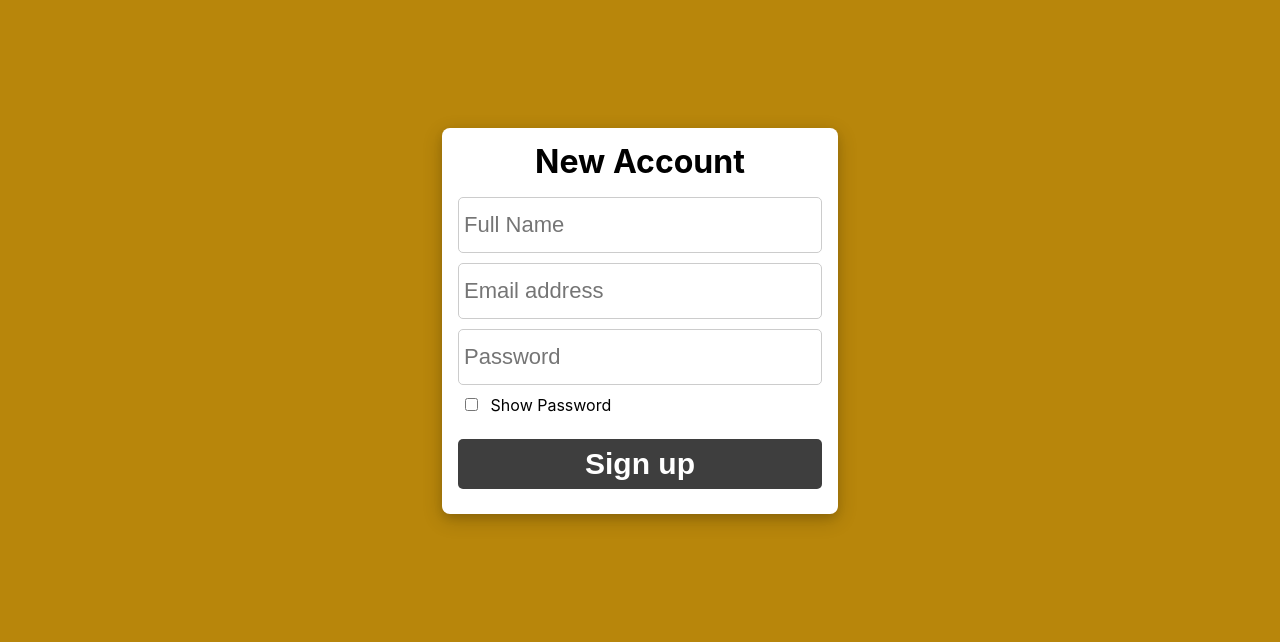
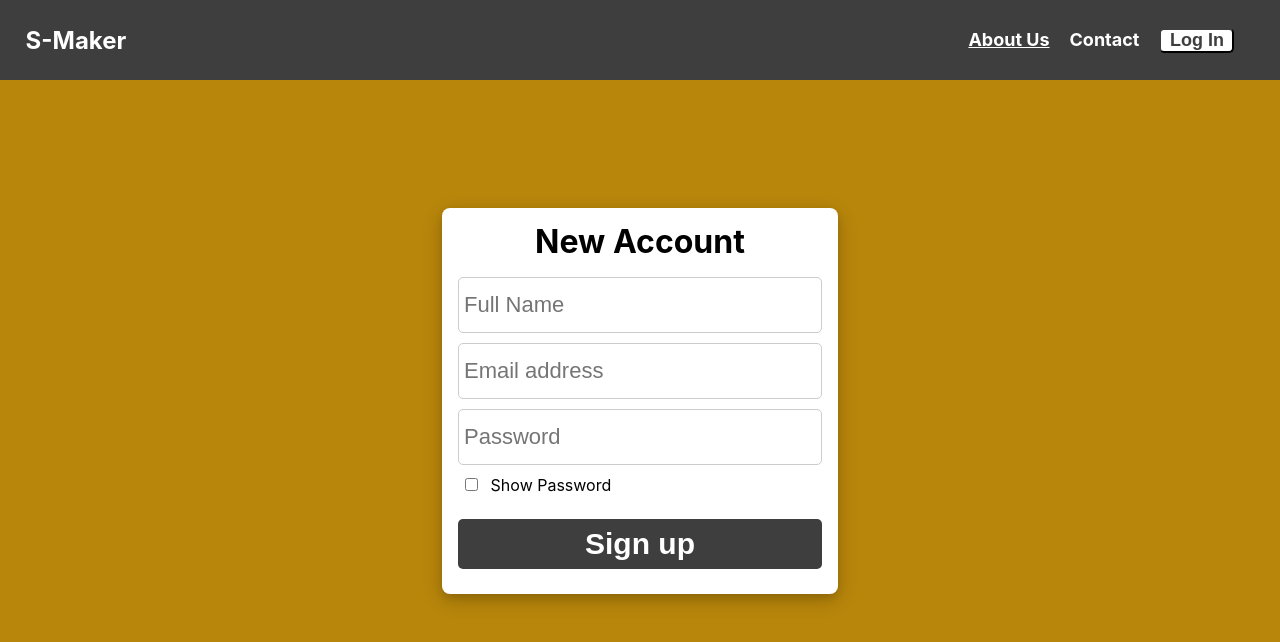
Before and after one commit to JeanPaul-AbiZeid/Address-book, a React (Create React App) app in the folder frontend-react/: page /Signup in a window 1280 px wide. Shown: the top 642 px of the page. Built offline with nearby package versions, Linux system fonts and the light colour scheme.

Commit message:
adding nav bar + styling and navigating the buttons

```diff
--- a/frontend-react/src/App.css
+++ b/frontend-react/src/App.css
@@ -13,6 +13,59 @@ body{
   margin-top: 10%;
   display: flex;
   justify-content: center;
+}
+
+/* NavBar */
+
+.top-nav {
+  display: flex;
+  background-color: rgb(62, 62, 62);
+  justify-content: space-between;
+  align-items: center;
+  padding: 0% 2%;
+  height: 80px;
+}
+
+.top-nav > h1{
+  color: white;
+}
+
+.links {
+  list-style: none;
+  display: flex;
+  justify-content: center;
+  align-items: center;
+  font-size: 18px;
+  line-height: 20px;
+  font-weight: bold;
+}
+
+.links > li {
+  color: white;
+  margin-right: 20px;
+  cursor: pointer;
+}
+
+.links > li:first-child {
+  text-decoration: underline;
+}
+
+.links > li:last-child {
+  margin-left: 0;
+}
+
+.btn-white {
+  background-color: white;
+  align-items: center;
+  color: rgb(62, 62, 62);
+  font-size: 18px;
+  line-height: 18px;
+  font-weight: bold;
+  border-radius: 5px;
+  border-color: rgb(62, 62, 62);
+  padding: 2% 0;
+  width: 75px;
+  cursor: pointer;
 }
 
 #form {
--- a/frontend-react/src/components/Contacts.js
+++ b/frontend-react/src/components/Contacts.js
@@ -1,6 +1,6 @@
 import React, {useState, useEffect} from "react";
 import '../App.css';
-import { useParams } from "react-router-dom";
+import { useParams, useNavigate } from "react-router-dom";
 import Contact from "./Contact";
 import axios from 'axios';
 import Map from "./Map";
@@ -8,6 +8,7 @@ import { FaWindowClose } from "react-icons/fa";
 
 
 const Contacts = () => {
+    const Navigation = useNavigate();
     const {id} = useParams()
     const [contacts, setContacts] = useState([]);
     const [isActive, setIsActive] = useState(false);
@@ -72,12 +73,30 @@ const Contacts = () => {
         method: "DELETE",
         });
 
-        setContacts(contacts.filter((contact) => contact._id !== contact_id))
-        setSearch(search.filter((contact) => contact._id !== contact_id))
+        setContacts(contacts.filter((contact) => contact._id !== contact_id));
+        if(search){
+            setSearch(search.filter((contact) => contact._id !== contact_id));
+        }
     };
 
 
     return (
+        <div>
+            <nav className="top-nav">
+                <h1>Address Book</h1>
+                <ul className="links">
+                    <li>About Us</li>
+                    <li>Contact</li>
+                    <li>
+                    <button className="btn-white" onClick={
+                        function logout(){
+                            localStorage.clear();
+                            Navigation("/")
+                        }
+                    }>Log Out</button>
+                </li>
+                </ul>
+            </nav>
             <div className="contacts">
                 <button className={!isActive ? "show add" : "hide"}
                 onClick={function toggle(){
@@ -170,6 +189,7 @@ const Contacts = () => {
                 </div>
 
             </div>
+        </div>
 
     );
   };
--- a/frontend-react/src/components/Login.js
+++ b/frontend-react/src/components/Login.js
@@ -11,6 +11,15 @@ const Login = () => {
     const [password, setPassword] = useState("");
     const Navigation = useNavigate();
   return (
+    <div>
+        <nav className="top-nav">
+            <h1>Address Book</h1>
+            <ul className="links">
+                <li>About Us</li>
+                <li>Contact</li>
+            </ul>
+        </nav>
+
         <div className="main">
             <div className="form-container">
                 <h1>Sign In</h1>
@@ -57,6 +66,7 @@ const Login = () => {
                 </form>
             </div>
         </div>
+    </div>
 
 
 
--- a/frontend-react/src/components/Signup.js
+++ b/frontend-react/src/components/Signup.js
@@ -11,6 +11,21 @@ const Signup = () => {
     const [password, setPassword] = useState("");
     const Navigation = useNavigate();
   return (
+    <div>
+        <nav className="top-nav">
+                <h1>S-Maker</h1>
+                <ul className="links">
+                    <li>About Us</li>
+                    <li>Contact</li>
+                    <li>
+                        <button className="btn-white" onClick={
+                            function login(){
+                                Navigation("/")
+                            }
+                        }>Log In</button>
+                    </li>
+                </ul>
+            </nav>
 
         <div className="main">
             <div className="form-container">
@@ -59,7 +74,7 @@ const Signup = () => {
                 </form>
             </div>
         </div>
-
+    </div>
 
 
   );
```
Also changed, not shown: frontend-react/src/components/Map.js (+35 -2 lines). Lines whose indentation alone changed are shown as unchanged.
